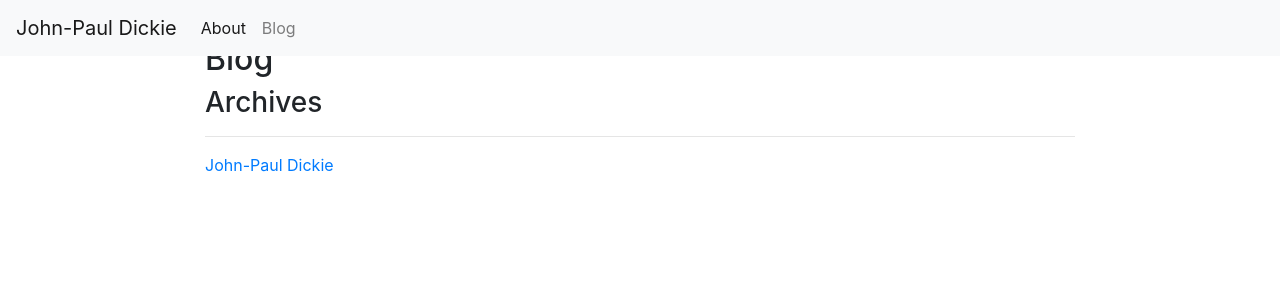
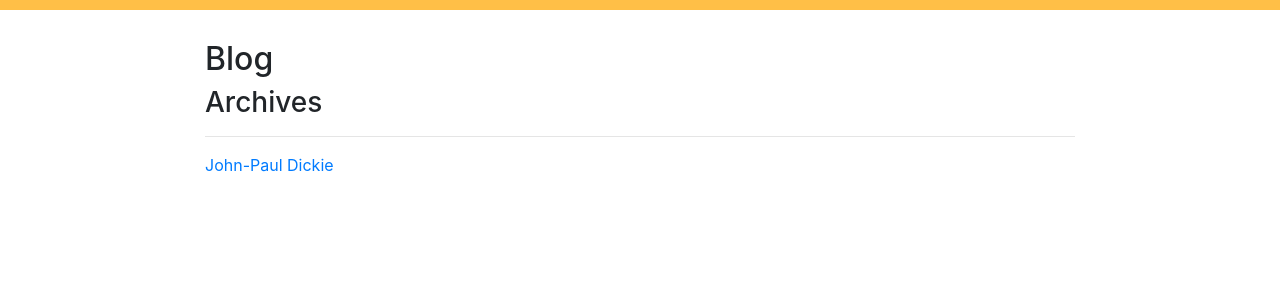
Before and after one commit to johnpauldickie/johnpauldickie.github.io, a Jekyll site: the page built from blog/index.html, in a window 1280 px wide. Shown: the top 300 px of the page. Built offline with Jekyll 4.4.1, drawn with Linux system fonts in a browser that asks for light colours.

Commit message:
Revert "Adding fixed navbar"

```diff
--- a/_layouts/page.html
+++ b/_layouts/page.html
@@ -16,23 +16,6 @@
 
      </head>
   <body>
-    <nav class="navbar navbar-expand-lg fixed-top navbar-light bg-light">
-  <a class="navbar-brand" href="#">John-Paul Dickie</a>
-  <button class="navbar-toggler" type="button" data-toggle="collapse" data-target="#navbarSupportedContent" aria-controls="navbarSupportedContent" aria-expanded="false" aria-label="Toggle navigation">
-    <span class="navbar-toggler-icon"></span>
-  </button>
-
-  <div class="collapse navbar-collapse" id="navbarSupportedContent">
-    <ul class="navbar-nav mr-auto">
-      <li class="nav-item active">
-        <a class="nav-link" href="/">About</a>
-      </li>
-      <li class="nav-item">
-        <a class="nav-link" href="/blog">Blog</a>
-      </li>
-  </div>
-</nav>
-
    <div class="row">
 	<div class="col maxwidth">
 
```
